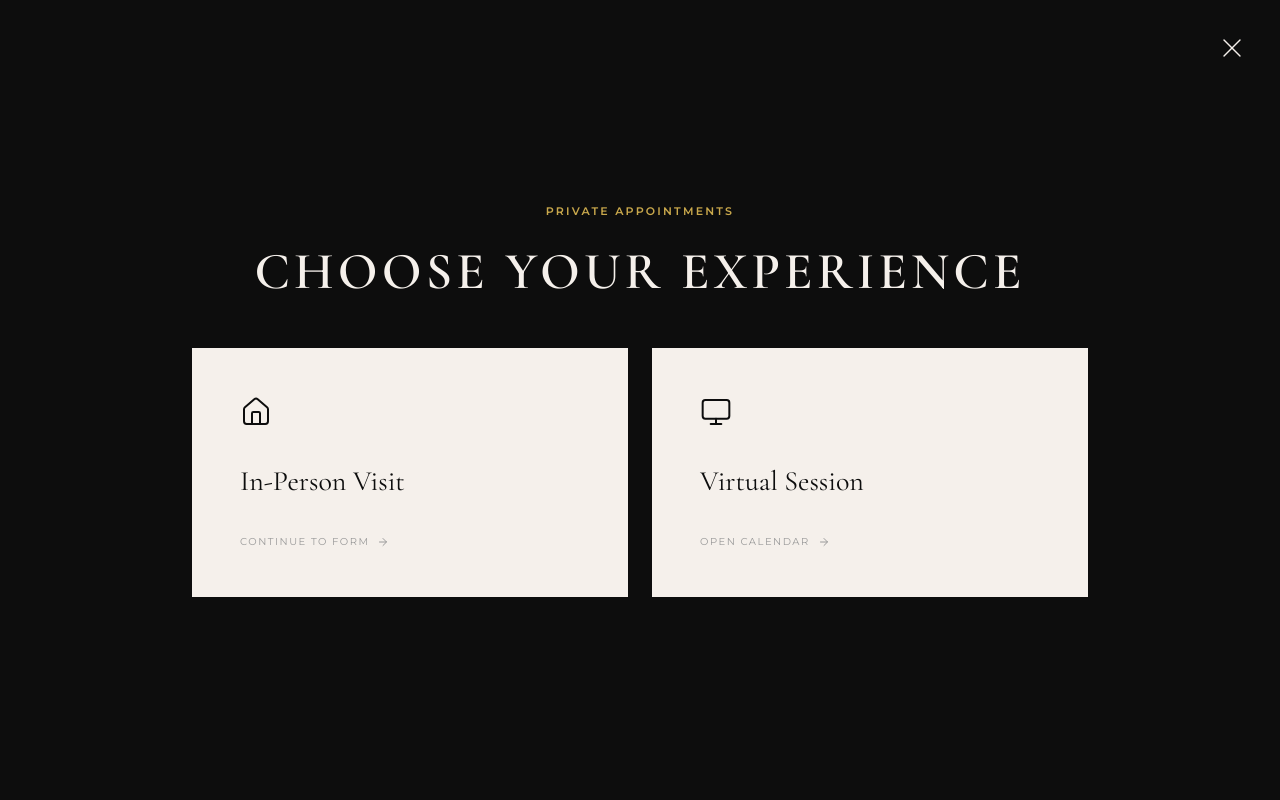
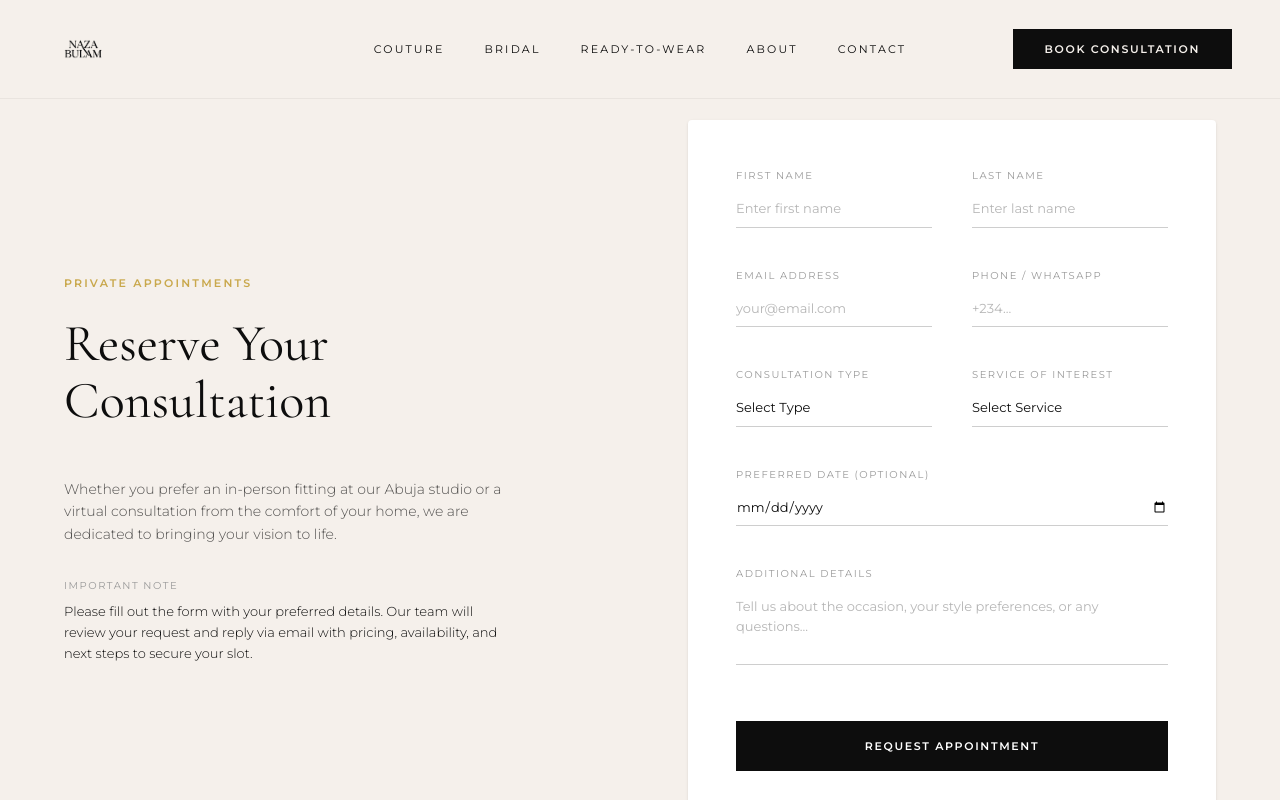
Before and after one commit to OlaMarcus09/naza-bulam, a Next.js app: page /book in a window 1280 px wide. Shown: the top 800 px of the page. Built offline with nearby package versions, Linux system fonts and the light colour scheme; no server answers.

Commit message:
Refactor BookPage component and remove BookingContent

```diff
--- a/app/book/page.tsx
+++ b/app/book/page.tsx
@@ -1,99 +1,112 @@
-"use client";
+import Link from "next/link";
 
-import { useState, useEffect, Suspense } from "react";
-import { useSearchParams } from "next/navigation";
-import Link from "next/link";
-import { X, Home, Monitor, ArrowRight } from "lucide-react";
-import PhysicalForm from "@/components/ui/PhysicalForm";
+export default function BookPage() {
+  return (
+    // Added pt-[100px] so the transparent navbar doesn't cover your text!
+    <section className="bg-nb-cream min-h-[100dvh] pb-24 px-6 md:px-12 xl:px-0 pt-[100px] lg:pt-[120px]">
+      <div className="container mx-auto max-w-6xl grid grid-cols-1 lg:grid-cols-2 gap-16 lg:gap-24">
 
-type BookingStep = "SELECT" | "PHYSICAL_FORM";
-
-function BookingContent() {
-  const searchParams = useSearchParams();
-  const [step, setStep] = useState<BookingStep>("SELECT");
-
-  // Automatically skip to form if 'physical' is in the URL
-  useEffect(() => {
-    const type = searchParams.get("type");
-    if (type === "physical") {
-      setStep("PHYSICAL_FORM");
-    } else if (type === "virtual") {
-      // If it's virtual, we can optionally redirect them immediately
-      const calUrl = process.env.NEXT_PUBLIC_CAL_URL;
-      if (calUrl) window.location.href = calUrl;
-    }
-  }, [searchParams]);
-
-  return (
-    <div className="w-full max-w-4xl py-12 md:py-0">
-      {step === "SELECT" && (
-        <div className="animate-in fade-in zoom-in-95 duration-500">
-          <div className="text-center mb-12">
+        {/* Left Column: Booking Info */}
+        <div className="flex flex-col justify-center">
           <span className="text-nb-gold font-sans text-[11px] font-semibold tracking-[0.2em] uppercase mb-6 block">
             Private Appointments
           </span>
-            <h1 className="text-nb-cream font-serif text-[40px] md:text-[52px] leading-[1.1]">
-              Choose Your Experience
-            </h1>
+          <h2 className="text-nb-black font-serif text-[44px] md:text-[52px] leading-[1.1] mb-12">
+            Reserve Your <br /> Consultation
+          </h2>
+
+          <div className="space-y-8">
+            <p className="text-nb-black/70 font-sans font-light text-[14px] leading-relaxed max-w-md">
+              Whether you prefer an in-person fitting at our Abuja studio or a virtual consultation from the comfort of your home, we are dedicated to bringing your vision to life.
+            </p>
+
+            <div>
+              <h4 className="text-nb-muted font-sans text-[10px] tracking-[0.15em] uppercase mb-2">Important Note</h4>
+              <p className="text-nb-black font-sans font-light text-[13px] leading-relaxed max-w-md">
+                Please fill out the form with your preferred details. Our team will review your request and reply via email with pricing, availability, and next steps to secure your slot.
+              </p>
+            </div>
+          </div>
         </div>
 
-          <div className="grid grid-cols-1 md:grid-cols-2 gap-6">
-            <button
-              onClick={() => setStep("PHYSICAL_FORM")}
-              className="group bg-nb-cream p-12 flex flex-col items-start transition-all duration-500 hover:bg-nb-white text-left h-full"
-            >
-              <Home className="w-8 h-8 text-nb-black mb-8 stroke-[1.5]" />
-              <h3 className="text-nb-black font-serif text-[28px] mb-8">In-Person Visit</h3>
-              <div className="mt-auto flex items-center gap-2 text-nb-muted font-sans text-[10px] tracking-[0.15em] uppercase group-hover:text-nb-gold transition-colors">
-                <span>Continue to Form</span>
-                <ArrowRight className="w-3 h-3" />
+        {/* Right Column: The Booking Form */}
+        <div>
+          <form action="https://api.web3forms.com/submit" method="POST" className="bg-nb-white p-8 md:p-12 shadow-sm space-y-10 rounded-sm">
+
+            {/* Web3Forms required hidden input */}
+            <input type="hidden" name="access_key" value="YOUR_ACCESS_KEY_HERE" />
+            <input type="hidden" name="subject" value="New Booking Request - Nazabulam" />
+            <input type="hidden" name="redirect" value="https://web3forms.com/success" />
+
+            <div className="grid grid-cols-1 md:grid-cols-2 gap-10">
+              <div className="flex flex-col">
+                <label className="text-nb-muted font-sans text-[10px] tracking-[0.15em] uppercase mb-2">First Name</label>
+                <input type="text" name="First Name" required placeholder="Enter first name" className="bg-transparent border-b border-nb-black/20 py-2 focus:outline-none focus:border-nb-black transition-colors font-sans text-[13px] placeholder:text-nb-black/30 text-nb-black" />
               </div>
-            </button>
-
-            <a
-              href={process.env.NEXT_PUBLIC_CAL_URL || "#"}
-              target="_blank"
-              rel="noreferrer"
-              className="group bg-nb-cream p-12 flex flex-col items-start transition-all duration-500 hover:bg-nb-white text-left h-full"
-            >
-              <Monitor className="w-8 h-8 text-nb-black mb-8 stroke-[1.5]" />
-              <h3 className="text-nb-black font-serif text-[28px] mb-8">Virtual Session</h3>
-              <div className="mt-auto flex items-center gap-2 text-nb-muted font-sans text-[10px] tracking-[0.15em] uppercase group-hover:text-nb-gold transition-colors">
-                <span>Open Calendar</span>
-                <ArrowRight className="w-3 h-3" />
-              </div>
-            </a>
+              <div className="flex flex-col">
+                <label className="text-nb-muted font-sans text-[10px] tracking-[0.15em] uppercase mb-2">Last Name</label>
+                <input type="text" name="Last Name" required placeholder="Enter last name" className="bg-transparent border-b border-nb-black/20 py-2 focus:outline-none focus:border-nb-black transition-colors font-sans text-[13px] placeholder:text-nb-black/30 text-nb-black" />
               </div>
             </div>
-      )}
 
-      {step === "PHYSICAL_FORM" && (
-        <div className="animate-in slide-in-from-right-8 fade-in duration-500 bg-nb-cream p-8 md:p-16 relative">
+            <div className="grid grid-cols-1 md:grid-cols-2 gap-10">
+              <div className="flex flex-col">
+                <label className="text-nb-muted font-sans text-[10px] tracking-[0.15em] uppercase mb-2">Email Address</label>
+                <input type="email" name="Email" required placeholder="your@email.com" className="bg-transparent border-b border-nb-black/20 py-2 focus:outline-none focus:border-nb-black transition-colors font-sans text-[13px] placeholder:text-nb-black/30 text-nb-black" />
+              </div>
+              <div className="flex flex-col">
+                <label className="text-nb-muted font-sans text-[10px] tracking-[0.15em] uppercase mb-2">Phone / WhatsApp</label>
+                <input type="tel" name="Phone" required placeholder="+234..." className="bg-transparent border-b border-nb-black/20 py-2 focus:outline-none focus:border-nb-black transition-colors font-sans text-[13px] placeholder:text-nb-black/30 text-nb-black" />
+              </div>
+            </div>
+
+            <div className="grid grid-cols-1 md:grid-cols-2 gap-10">
+              <div className="flex flex-col">
+                <label className="text-nb-muted font-sans text-[10px] tracking-[0.15em] uppercase mb-2">Consultation Type</label>
+                <select name="Consultation Type" required className="bg-transparent border-b border-nb-black/20 py-2 focus:outline-none focus:border-nb-black transition-colors font-sans text-[13px] text-nb-black appearance-none cursor-pointer">
+                  <option value="" disabled selected>Select Type</option>
+                  <option value="In-Person (Abuja)">In-Person (Abuja Studio)</option>
+                  <option value="Virtual">Virtual Session</option>
+                </select>
+              </div>
+              <div className="flex flex-col">
+                <label className="text-nb-muted font-sans text-[10px] tracking-[0.15em] uppercase mb-2">Service of Interest</label>
+                <select name="Service" required className="bg-transparent border-b border-nb-black/20 py-2 focus:outline-none focus:border-nb-black transition-colors font-sans text-[13px] text-nb-black appearance-none cursor-pointer">
+                  <option value="" disabled selected>Select Service</option>
+                  <option value="Bespoke Couture">Bespoke Couture</option>
+                  <option value="Bridal">Bridal</option>
+                  <option value="Ready-to-Wear Customization">Ready-to-Wear</option>
+                </select>
+              </div>
+            </div>
+
+            <div className="flex flex-col">
+              <label className="text-nb-muted font-sans text-[10px] tracking-[0.15em] uppercase mb-2">Preferred Date (Optional)</label>
+              <input type="date" name="Preferred Date" className="bg-transparent border-b border-nb-black/20 py-2 focus:outline-none focus:border-nb-black transition-colors font-sans text-[13px] text-nb-black" />
+            </div>
+
+            <div className="flex flex-col">
+              <label className="text-nb-muted font-sans text-[10px] tracking-[0.15em] uppercase mb-2">Additional Details</label>
+              <textarea
+                name="Message"
+                placeholder="Tell us about the occasion, your style preferences, or any questions..."
+                rows={3}
+                className="bg-transparent border-b border-nb-black/20 py-2 focus:outline-none focus:border-nb-black transition-colors font-sans text-[13px] placeholder:text-nb-black/30 text-nb-black resize-none"
+              />
+            </div>
+
+            <div className="pt-4">
               <button
-            onClick={() => setStep("SELECT")}
-            className="text-nb-muted hover:text-nb-black font-sans text-[10px] tracking-[0.15em] uppercase mb-8 flex items-center gap-2 transition-colors"
+                type="submit"
+                className="px-10 py-4 bg-nb-black text-nb-white font-sans text-[11px] font-semibold tracking-[0.15em] uppercase hover:bg-nb-gold hover:text-nb-white transition-colors duration-300 rounded-none border border-transparent w-full"
               >
-            ← Back to Options
+                Request Appointment
               </button>
-          <h2 className="text-nb-black font-serif text-[36px] mb-8">Request an Appointment</h2>
-          <PhysicalForm />
             </div>
-      )}
+          </form>
         </div>
+
+      </div>
+    </section>
   );
 }
-
-export default function BookAppointmentPage() {
-  return (
-    <main className="min-h-screen bg-nb-black flex items-center justify-center p-6 fixed inset-0 z-[100] overflow-y-auto">
-      <Link href="/" className="absolute top-8 right-8 text-nb-cream hover:text-nb-gold transition-colors z-10">
-        <X size={32} strokeWidth={1} />
-      </Link>
-
-      {/* Suspense is required when using useSearchParams in Next.js */}
-      <Suspense fallback={<div className="text-nb-gold">Loading...</div>}>
-        <BookingContent />
-      </Suspense>
-    </main>
-  );
-}
```
Lines whose indentation alone changed are shown as unchanged.
